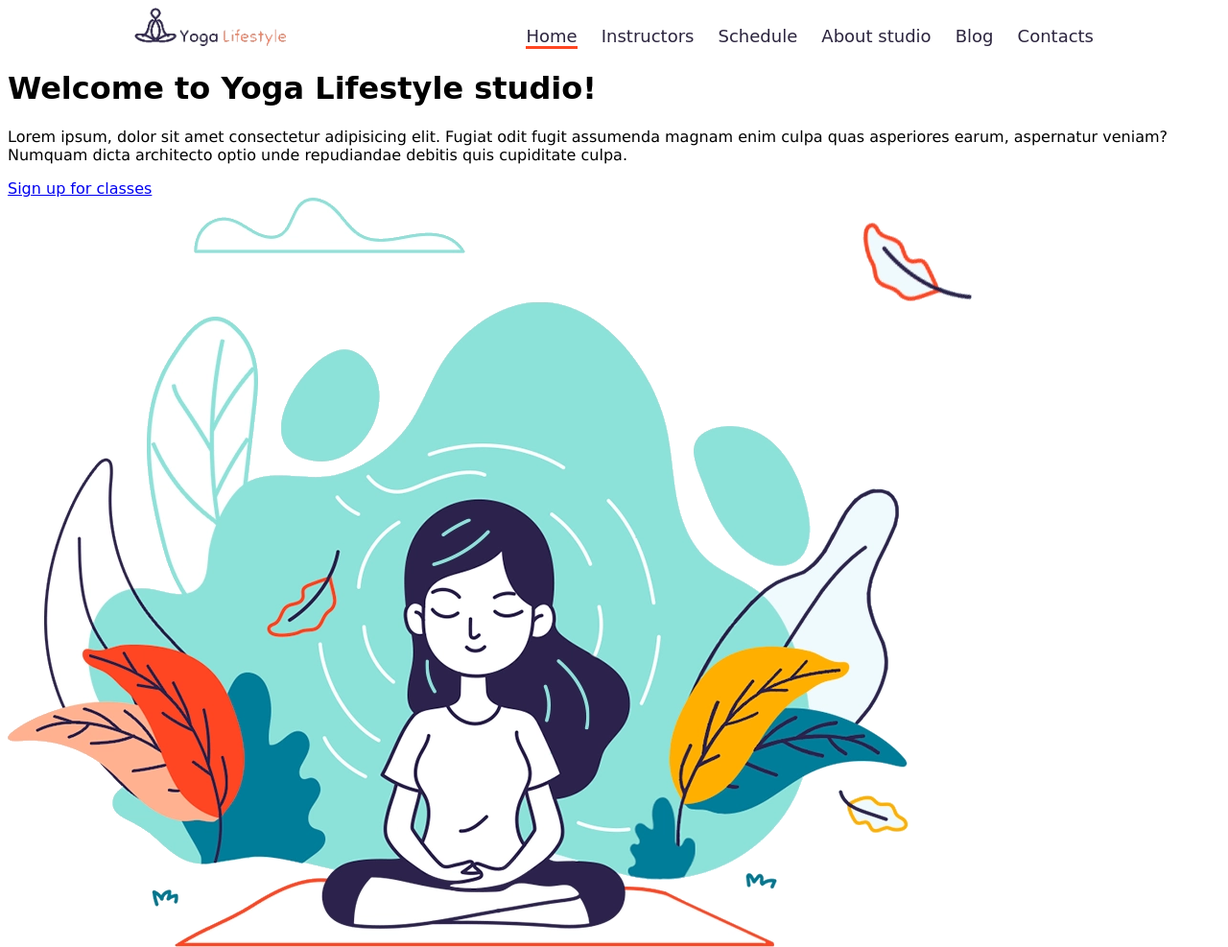
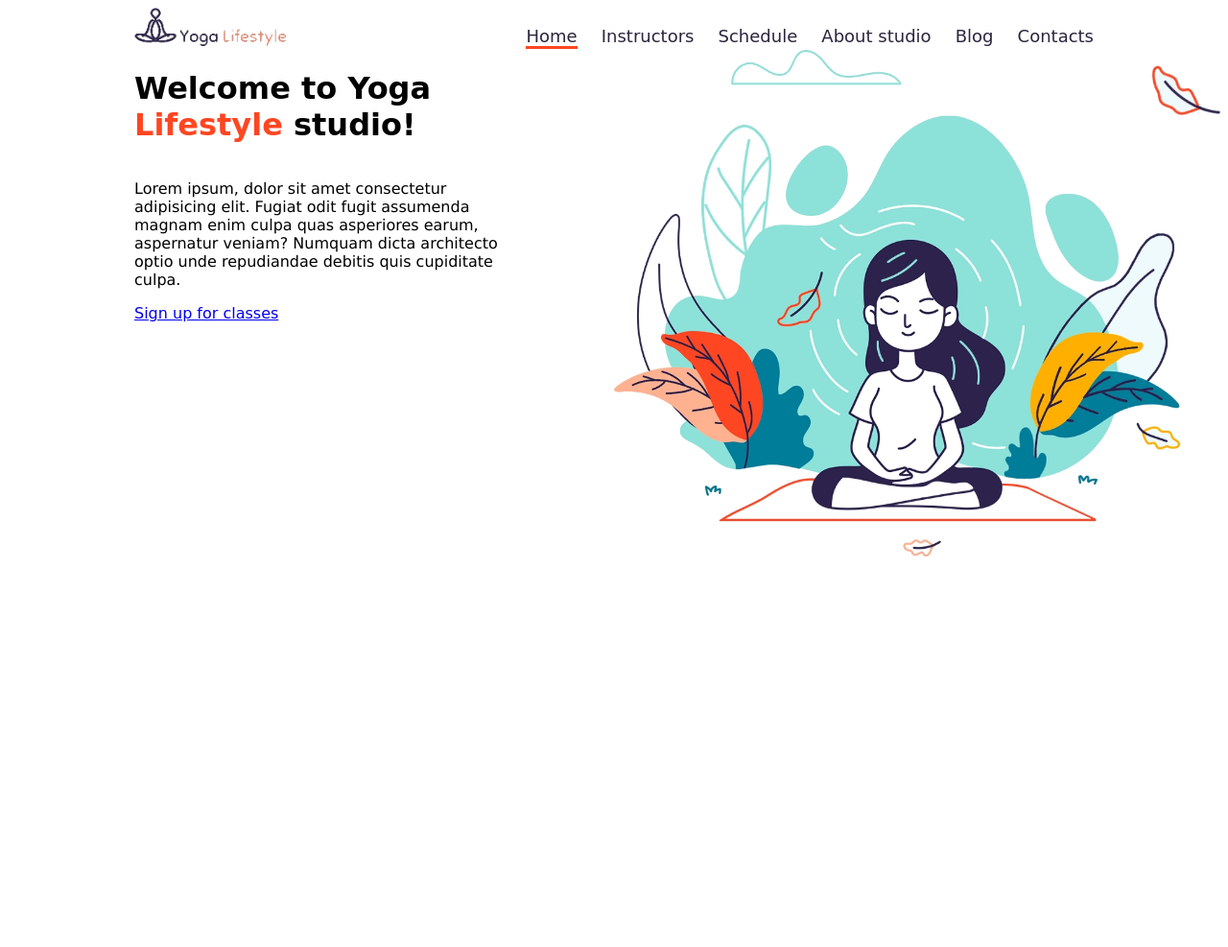
Before and after one commit to front-end-by-rimantas/32-grupe-yoga, a website: page index.html in a window 1280 px wide. Shown: the top 987 px of the page at 96% size. After the commit the page ends 800 px from the top, so only its background shows below. Drawn offline with Linux system fonts and the light colour scheme.

Commit message:
CSS variables

```diff
--- a/css/main.css
+++ b/css/main.css
@@ -1,11 +1,21 @@
+:root {
+    --orandzine: #ff4622;
+    --plotis: 1000px;
+    --soninis-atstumas: calc((100% - var(--plotis)) / 2);
+    --main-width: calc(var(--plotis) + var(--soninis-atstumas));
+    --text-width: calc(var(--plotis) * 0.4);
+    --text-margin: calc(var(--plotis) * 0.1);
+    --image-width: calc(100% - var(--plotis) / 2);
+}
+
 body {
     font-family: cursive;
 }
 
 header {
     display: inline-block;
-    width: 1000px;
-    margin-left: calc(50% - 500px);
+    width: var(--plotis);
+    margin-left: var(--soninis-atstumas);
 }
 
 header > img {
@@ -28,27 +38,38 @@ nav > a {
 }
 
 nav > a:hover {
-    border-color: #ff4622;
+    border-color: var(--orandzine);
 }
 
 nav > a:first-child {
     margin-left: 0;
-    border-color: #ff4622;
+    border-color: var(--orandzine);
 }
 
 main {
+    display: inline-block;
+    width: var(--main-width);
+    margin-left: var(--soninis-atstumas);
 }
 
 div {
+    float: left;
+    width: var(--text-width);
+    margin-right: var(--text-margin);
 }
 
 h1 {
+    display: inline-block;
+    width: 100%;
 }
 
 h1 > span {
+    color: var(--orandzine);
 }
 
 p {
+    display: inline-block;
+    width: 100%;
     font-family: Verdana, Geneva, Tahoma, sans-serif;
 }
 
@@ -56,4 +77,6 @@ div > a {
 }
 
 main > img {
+    float: left;
+    width: var(--image-width);
 }
```
